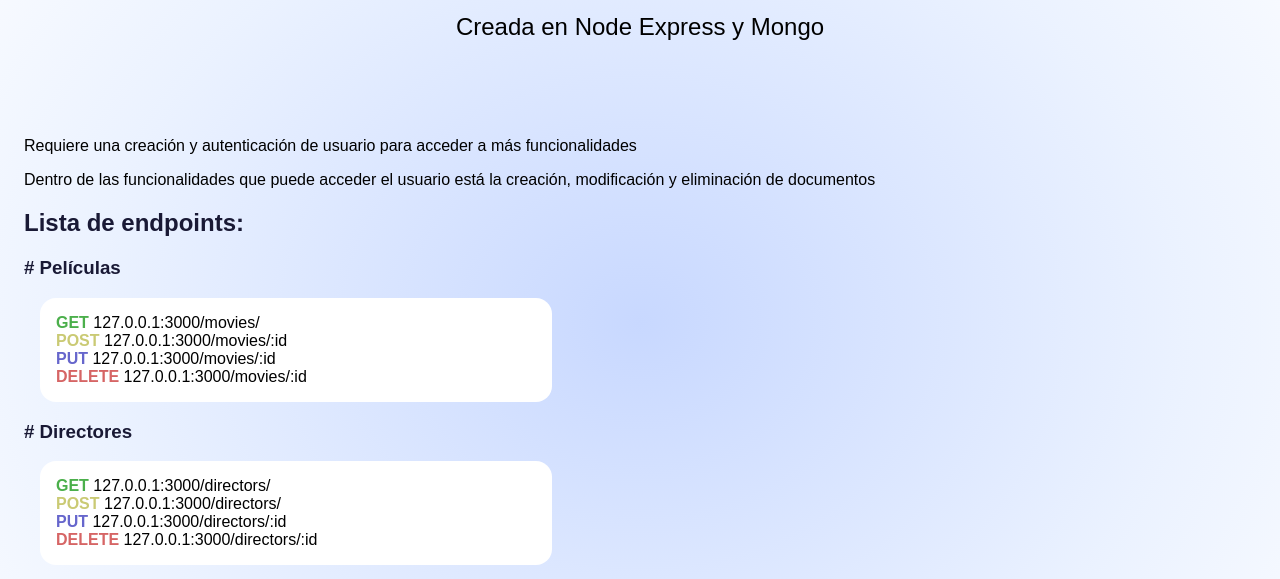
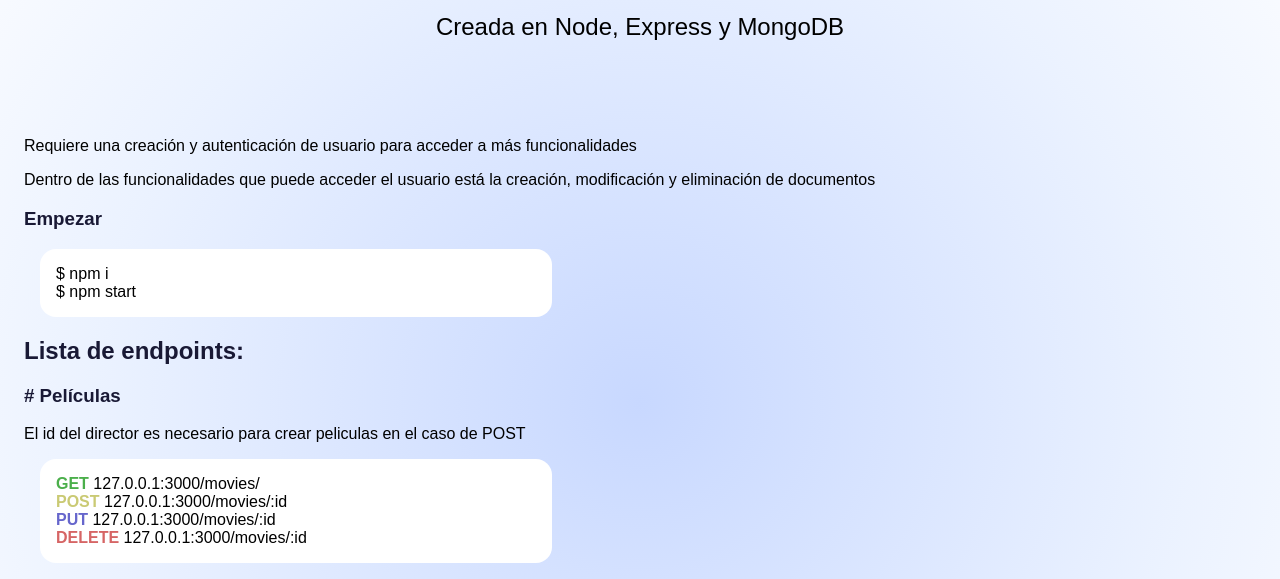
Before and after one commit to stoicos/parcial1-aplicaciones-hibridas, a website: page index.html in a window 1280 px wide. Shown: the part 205-784 px from the top of the page. Drawn offline with Linux system fonts and the light colour scheme.

Commit message:
add index

```diff
--- a/index.html
+++ b/index.html
@@ -41,6 +41,7 @@
             background-color: rgb(25, 25, 53);
             padding: 1rem;
             color: white;
+            text-align: center;
         }
         h1, h2, h3 {
             color: rgb(25, 25, 53);
@@ -69,11 +70,17 @@
     <div class="container">
         <h1>🎞Videoclub</h1>
         <h2 class="bajada">API de películas y directores de cine</h2>
-        <p class="subtitulo">Creada en Node Express y Mongo</p>
+        <p class="subtitulo">Creada en Node, Express y MongoDB</p>
         <p>Requiere una creación y autenticación de usuario para acceder a más funcionalidades</p>
         <p>Dentro de las funcionalidades que puede acceder el usuario está la creación, modificación y eliminación de documentos</p>
+        <h3>Empezar</h3>
+        <ul>
+            <li>$ npm i</li>
+            <li>$ npm start</li>
+        </ul>
         <h2>Lista de endpoints:</h2>
         <h3># Películas</h3>
+        <p>El id del director es necesario para crear peliculas en el caso de POST</p>
         <ul>
             <li><span class="verde">GET</span> 127.0.0.1:3000/movies/</li>
             <li><span class="amarillo">POST</span> 127.0.0.1:3000/movies/:id</li>
```
